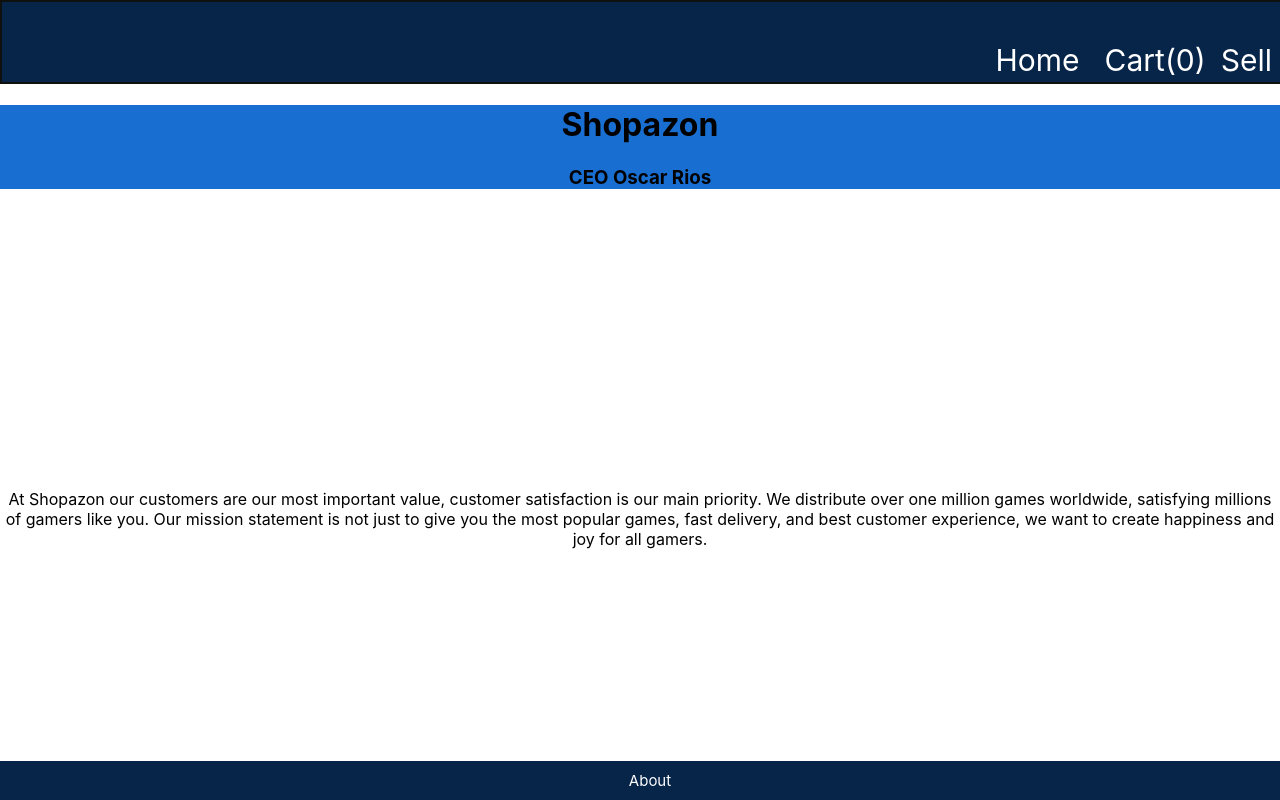
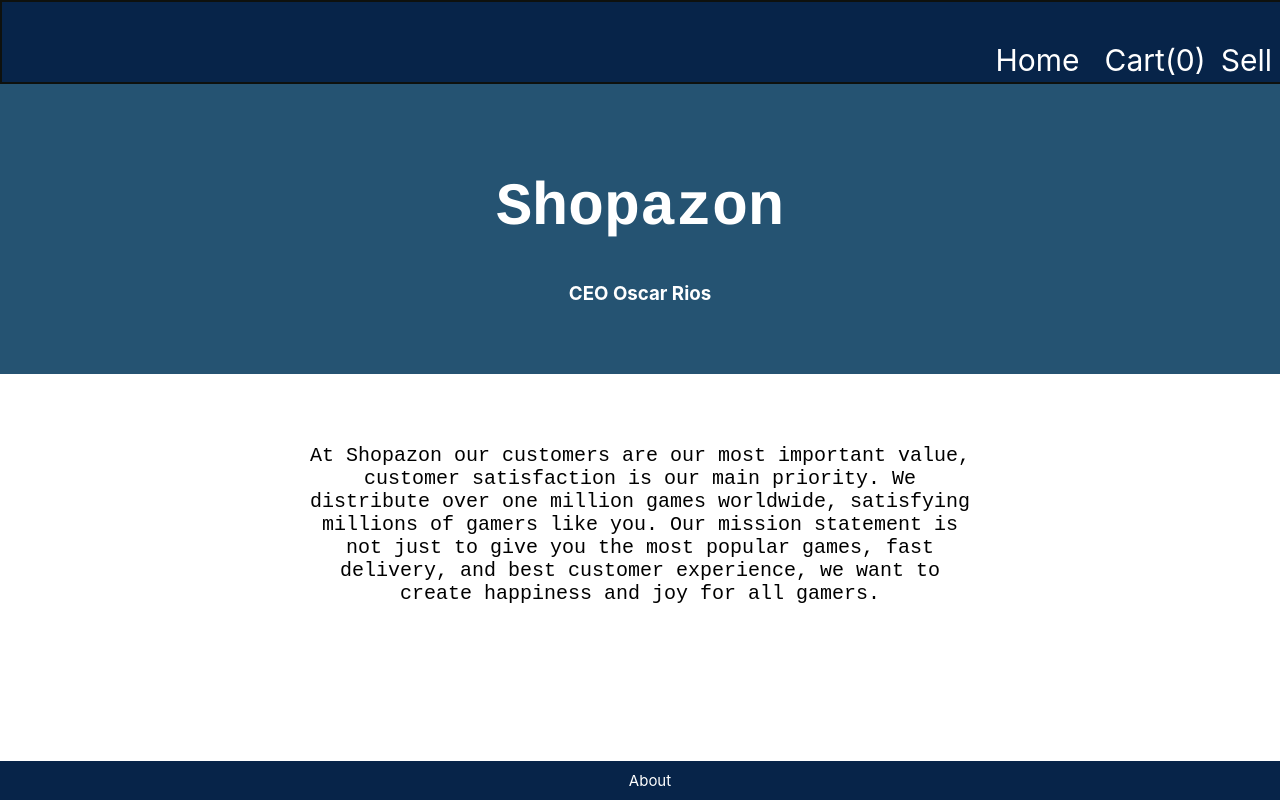
Before and after one commit to oscarrios26/Shopazon, a React (Create React App) app: page /Footer in a window 1280 px wide. Built offline with nearby package versions, Linux system fonts and the light colour scheme; no server answers.

Commit message:
added fonts

```diff
--- a/src/components/Cart/Cart.css
+++ b/src/components/Cart/Cart.css
@@ -23,6 +23,8 @@
     text-align: center;
     font-size: 50px;
     margin-top: 150px;
+    margin-right: 20px;
+    font-family: Impact;
 }
 .emptyhomelink{
    color: white;
--- a/src/components/Details/Details.css
+++ b/src/components/Details/Details.css
@@ -15,8 +15,9 @@ text-align: center;
 
 .infoText{
     text-align: center;
-    font-family: "Amazon Ember",Arial,sans-serif;
-    font-size: 15px;
+    font-family: "Optima, sans-serif";
+    font-size: 20px;
+
 
 }
 .infoPrice{
@@ -44,6 +45,6 @@ text-align:center;
    transform: scale(1.1);
 }
 .gameinfodetails{
-    font-family: "Amazon Ember",Arial,sans-serif;
+    font-family: monospace;
     font-size: 25px;
 }
--- a/src/components/Footer/Footer.css
+++ b/src/components/Footer/Footer.css
@@ -24,10 +24,27 @@
 
 .aboutMe{
   text-align: center;
+
 }
 .mission{
-  margin-top: 300px;
+  margin-top: 70px;
+  margin-left: 300px;
+  margin-right: 300px;
+  font-size: 20px;
+  font-family: monospace;
+
 }
 .bluediv{
-  background-color: rgb(25, 111, 209);
+  background-color: rgb(37, 83, 114);
+  padding-top: 50px;
+  padding-bottom: 50px;
+
 }
+.storename{
+  font-size: 60px;
+  font-family: Courier, monospace;
+  color: white;
+}
+.ceo{
+  color: white;
+}
--- a/src/components/Footer/Myinfo.jsx
+++ b/src/components/Footer/Myinfo.jsx
@@ -4,8 +4,8 @@ export default function Myinfo() {
     return (
         <div className="aboutMe">
             <div className="bluediv">
-            <h1>Shopazon</h1>
-            <h3>CEO Oscar Rios</h3>
+            <h1 className="storename">Shopazon</h1>
+            <h3 className="ceo">CEO Oscar Rios</h3>
             </div>
             <p className="mission">At Shopazon our customers are our most important value, customer satisfaction is our main priority.
                  We distribute over one million games worldwide, satisfying millions of gamers like you.
--- a/src/components/Form.jsx
+++ b/src/components/Form.jsx
@@ -7,7 +7,7 @@ export default function form(props) {
 
 
         <div class="exampleText">
-        <p className="terms">By continuing, you agree to Amazon's Conditions of </p>
+        <p className="terms">By continuing, you agree to Shopazon's Conditions of </p>
         <p className="terms2"> Use and Privacy Notice.</p>
         <div id="Final">
           <form onSubmit={props.handleSubmit} >
--- a/src/components/Homepage/Homepage.css
+++ b/src/components/Homepage/Homepage.css
@@ -2,13 +2,14 @@
     display: grid;
     grid-template-columns: 1fr 1fr;
     padding-bottom: 70px;
+
 
 }
 
  .eachgame{
     width: 300px;
     height: 400px;
-    margin-top: 150px;
+    margin-top: 50px;
 
  }
 
@@ -18,15 +19,23 @@
 .dispalytitle {
     text-align: center;
     text-decoration: none;
+
 }
 
 #hometitlegame{
-    text-decoration: none;
+    text-decoration: none;font-family: monospace;
     font-size: 20px;
     color: #0F1111;
-    font-family: "Amazon Ember",Arial,sans-serif;
+    font-family: sans-serif;
 }
 #hometitlegame:hover{
     -webkit-transform: scale(1.1);
     transform: scale(1.1);
 }
+.websitename{
+    font-size: 65px;
+    text-align: center;
+    font-family: Courier, monospace;
+    font-weight: bold;
+
+}
--- a/src/components/Homepage/Homepage.jsx
+++ b/src/components/Homepage/Homepage.jsx
@@ -12,7 +12,7 @@ export default function Homepage(props) {
         return <h3>Loading...</h3>
     }
     return (<><div>
-
+         <p className="websitename">Shopazon</p>
     </div><><div className="gameshomepage">
         {props.games.map(vg => (
 
```
